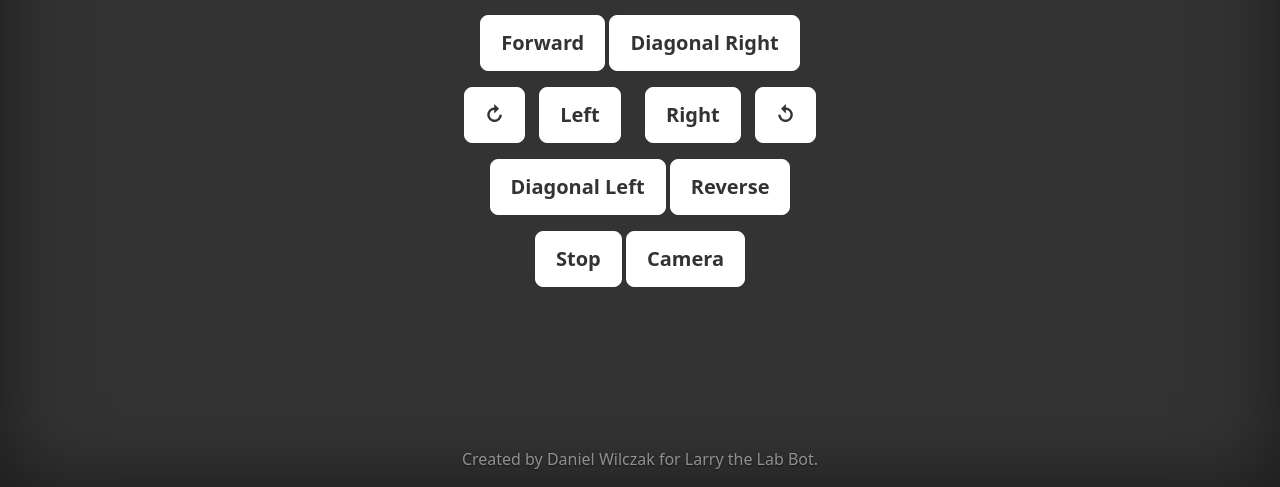
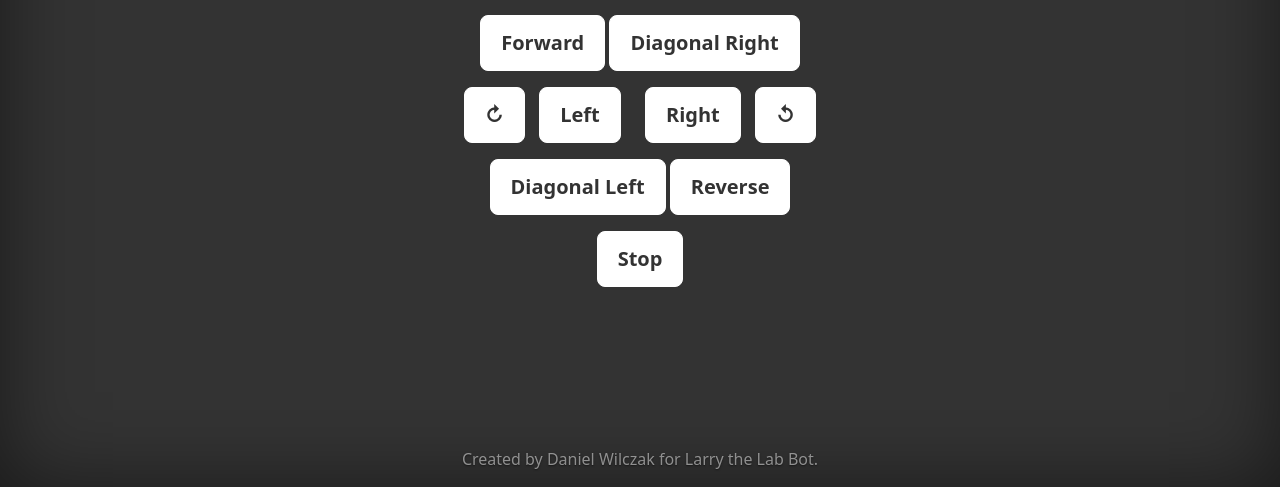
Before and after one commit to danielwilczak101/LarryLabBot, a Flask app: page / in a window 1280 px wide. Shown: the part 313-800 px from the top of the page. Run offline with Flask 2, Linux system fonts and the light colour scheme.

Commit message:
Removed camera from html because it only works as an api

```diff
--- a/templates/index.html
+++ b/templates/index.html
@@ -202,7 +202,7 @@
             </p>
             <p>
             <div id="stop" style="cursor: pointer;" class="btn btn-lg btn-secondary">Stop</div>
-            <div id="camera" style="cursor: pointer;" class="btn btn-lg btn-secondary">Camera</div>
+            <!--<div id="camera" style="cursor: pointer;" class="btn btn-lg btn-secondary">Camera</div>-->
             </p>
             </p>
         </main>
```
